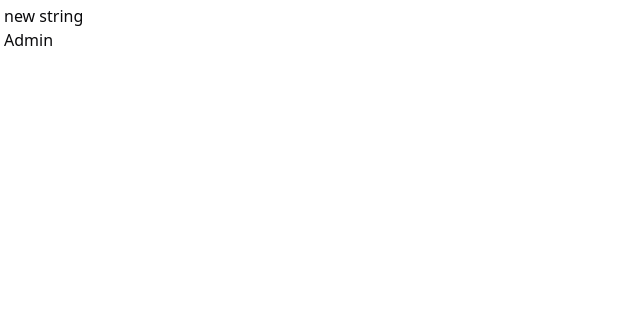
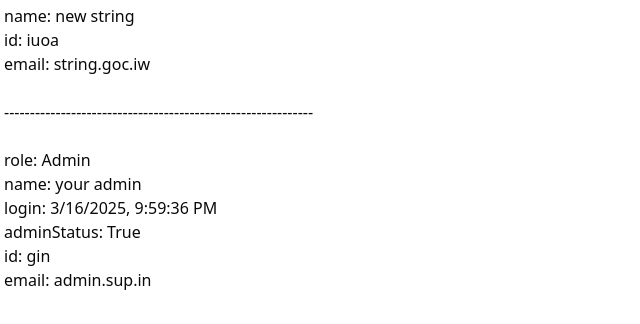
Before and after one commit to protoxianyx/moneymanager, a Next.js app: page / in a window 1280 px wide. Shown: the top 324 px of the page, without its empty margins (0-640 px from the left). Built offline with nearby package versions, Linux system fonts and the light colour scheme.

Commit message:
dynamic or something

```diff
--- a/app/components/AdminInfo.tsx
+++ b/app/components/AdminInfo.tsx
@@ -6,7 +6,16 @@ type AdminInfoProp = {
 };
 
 const AdminInfo: React.FC<AdminInfoProp> = ({ admin }) => {
-  return <div>{admin.role}</div>;
+  return (
+    <div>
+      role: {admin.role} <br />
+      name: {admin.name} <br />
+      login: {admin.lastLogin.toLocaleString()} <br />
+      adminStatus: {admin.adminStatus ? "True" : "False"} <br />
+      id: {admin.id} <br />
+      email: {admin.email} <br />
+    </div>
+  );
 };
 
 export default AdminInfo;
--- a/app/components/UserInfo.tsx
+++ b/app/components/UserInfo.tsx
@@ -6,7 +6,13 @@ type UserInfoProp = {
 };
 
 const UserInfo: React.FC<UserInfoProp> = ({ user }) => {
-  return <div>{user.name}</div>;
+  return (
+    <div>
+      name: {user.name} <br />
+      id: {user.id} <br />
+      email: {user.email} <br />
+    </div>
+  );
 };
 
 export default UserInfo;
--- a/app/page.tsx
+++ b/app/page.tsx
@@ -24,6 +24,9 @@ const page = () => {
   return (
     <div>
       <UserInfo user={userInfo} />
+      <br />
+      <p>------------------------------------------------------------</p>
+      <br />
       <AdminInfo admin={admin} />
     </div>
   );
```
